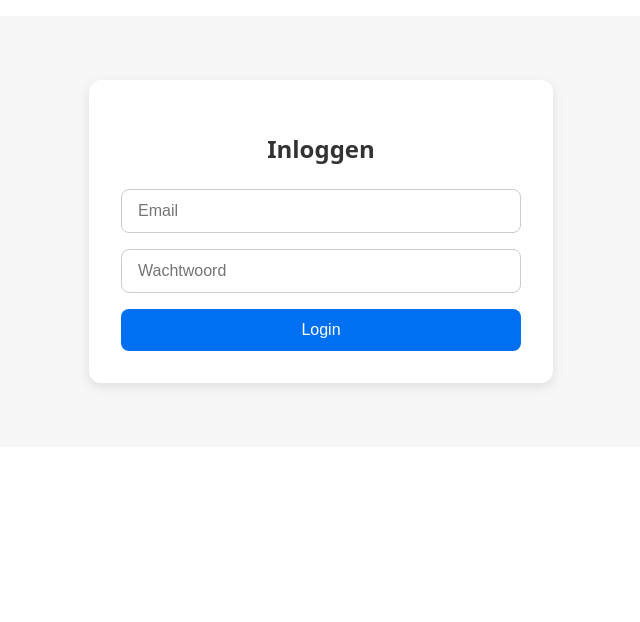
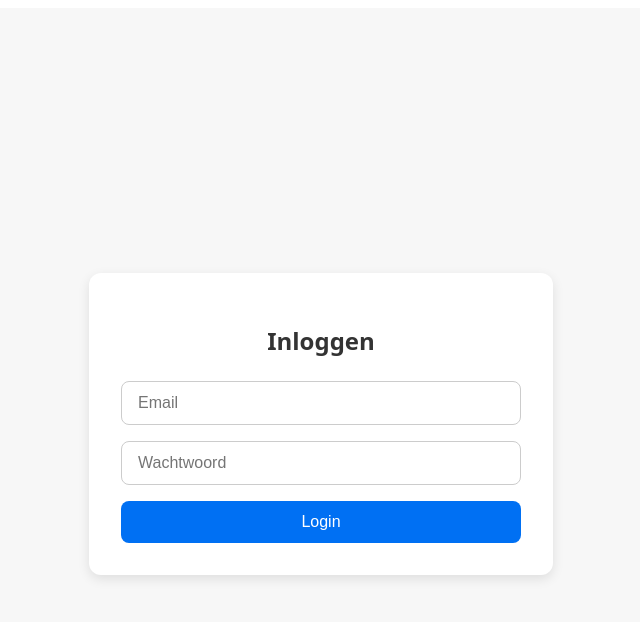
Before and after one commit to vanbalken/lekker-ite, a Vue app: page / in a window 1280 px wide. Shown: the top 622 px of the page, without its empty margins (319-959 px from the left). Built offline with nearby package versions, Linux system fonts and the light colour scheme; no server answers.

Commit message:
Fix styling

```diff
--- a/src/App.vue
+++ b/src/App.vue
@@ -102,9 +102,11 @@ async function saveMeal(plannedDate) {
 
 <template>
   <main class="app">
-    <LoginForm v-if="!session" />
+    <div v-if="!session" class="login-page">
+      <LoginForm />
+    </div>
 
-    <template v-else>
+    <div v-else class="app-content">
       <header class="topbar">
         <button class="logout" @click="logout">Logout</button>
       </header>
@@ -117,23 +119,36 @@ async function saveMeal(plannedDate) {
         @update-local="updateMealLocal"
         @save-meal="saveMeal"
       />
-    </template>
+    </div>
   </main>
 </template>
 
 <style scoped>
+/* Volledige pagina achtergrond */
 .app {
-  width: 100%;
+  font-family: system-ui, sans-serif;
+  min-height: 100vh;
+  background: #f7f7f7;
+}
+
+/* LOGIN LAYOUT */
+.login-page {
+  min-height: 100vh;
+  display: flex;
+  align-items: center; /* verticaal */
+  justify-content: center; /* horizontaal */
+  padding: 1rem; /* voorkomt afsnijden op mobiel */
+}
+
+/* APP CONTENT */
+.app-content {
   max-width: 700px;
-  margin: 1rem auto;
-  font-family: system-ui, sans-serif;
-  background: #f7f7f7;
+  margin: 0 auto;
   padding: 1rem;
-  border-radius: 12px;
 }
 
 @media (min-width: 768px) {
-  .app {
+  .app-content {
     padding: 2rem;
   }
 }
@@ -151,7 +166,6 @@ async function saveMeal(plannedDate) {
   background: #0070f3;
   color: white;
   cursor: pointer;
-  transition: background 0.2s;
 }
 
 .logout:hover {
--- a/src/components/LoginForm.vue
+++ b/src/components/LoginForm.vue
@@ -38,13 +38,20 @@ async function login() {
 </template>
 
 <style scoped>
+/* Card */
 .login-card {
+  width: 100%;
   max-width: 400px;
-  margin: 2rem auto;
   background: white;
-  padding: 2rem;
+  padding: 1.5rem;
   border-radius: 12px;
   box-shadow: 0 4px 12px rgba(0, 0, 0, 0.1);
+}
+
+@media (min-width: 480px) {
+  .login-card {
+    padding: 2rem;
+  }
 }
 
 .login-title {
--- a/src/components/WeekOverview.vue
+++ b/src/components/WeekOverview.vue
@@ -60,9 +60,9 @@ function onBlur(date) {
 }
 
 .day {
-  display: flex;
-  justify-content: space-between;
-  align-items: center;
+  display: grid;
+  grid-template-columns: 1fr;
+  gap: 0.5rem;
   padding: 0.75rem 0;
   border-bottom: 1px solid #eee;
 }
@@ -87,11 +87,12 @@ function onBlur(date) {
 }
 
 .meal-input {
-  padding: 0.5rem 1rem;
+  width: 100%;
+  box-sizing: border-box; /* 🔑 voorkomt overlopen */
+  padding: 0.6rem 0.8rem;
   border: 1px solid #ccc;
   border-radius: 8px;
   font-size: 1rem;
-  width: 200px;
   transition: border 0.2s;
 }
 
@@ -99,4 +100,24 @@ function onBlur(date) {
   border-color: #0070f3;
   outline: none;
 }
+
+/* =========================
+   Desktop layout
+   ========================= */
+@media (min-width: 768px) {
+  .day {
+    grid-template-columns: 160px 1fr;
+    align-items: center;
+    gap: 1rem;
+  }
+
+  .day-left {
+    flex-direction: column;
+  }
+
+  .meal-input {
+    max-width: 100%;
+    font-size: 1.05rem;
+  }
+}
 </style>
```
